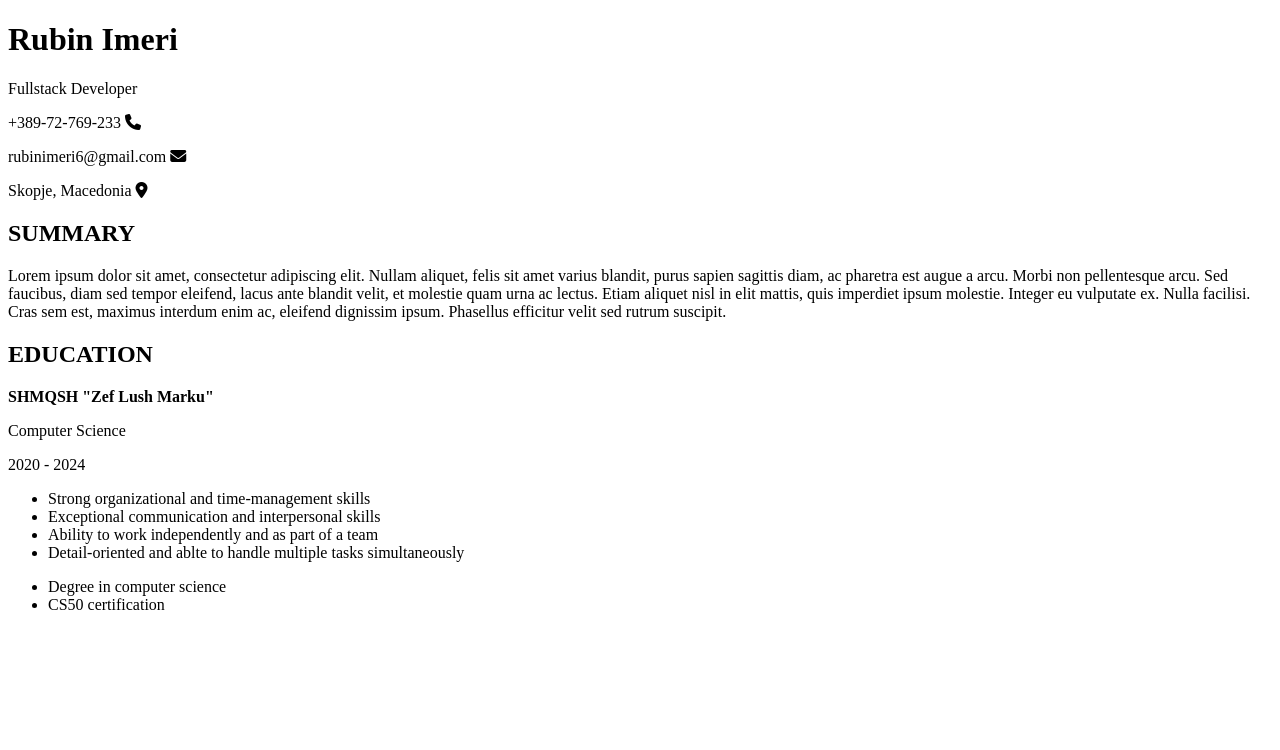
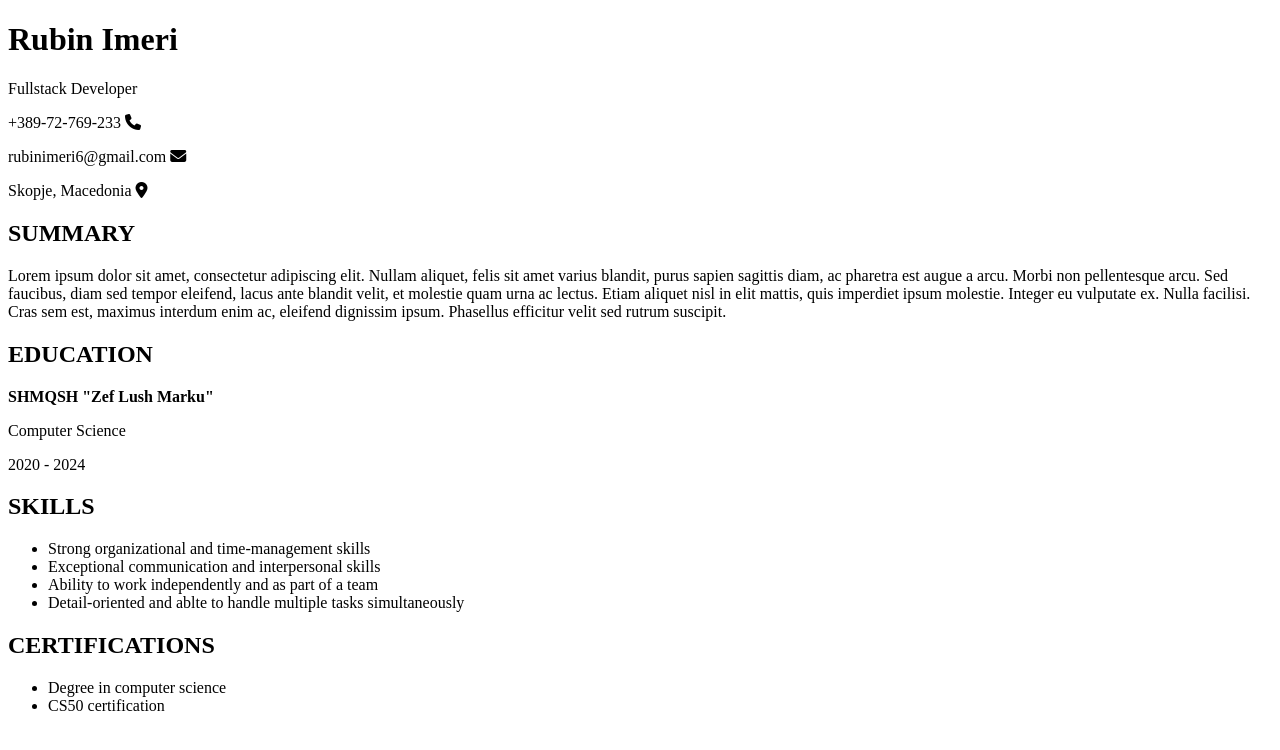
Before and after one commit to rubinimeri/cv-application, a React (Vite) app: page / in a window 1280 px wide. Shown: the top 750 px of the page. Built offline with nearby package versions, Linux system fonts and the light colour scheme.

Commit message:
Add titles to Skills & Certifications components

```diff
--- a/src/components/Certifications/Certifications.jsx
+++ b/src/components/Certifications/Certifications.jsx
@@ -2,7 +2,10 @@ function Certifications({ certifications }) {
     const certficationItems = certifications.map(certification => <li key={certification.id}>{certification.certification}</li>)
 
     return(
-        <ul className="certifications">{certficationItems}</ul>
+        <div>
+            <h2>CERTIFICATIONS</h2>
+            <ul className="certifications">{certficationItems}</ul>
+        </div>
     )
 }
 
--- a/src/components/Skills/Skills.jsx
+++ b/src/components/Skills/Skills.jsx
@@ -2,7 +2,10 @@ function Skills({ skills }) {
     const skillItems = skills.map(skill => <li key={skill.id}>{skill.skill}</li>)
 
     return(
-        <ul className="skills">{skillItems}</ul>
+        <div>
+            <h2>SKILLS</h2>
+            <ul className="skills">{skillItems}</ul>
+        </div>
     )
 }
 
```
